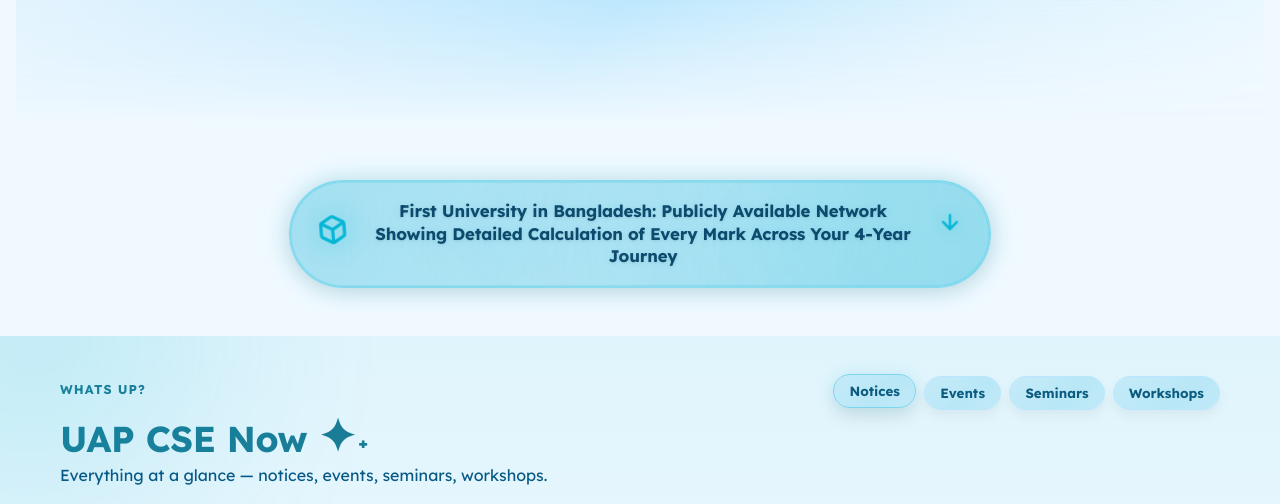
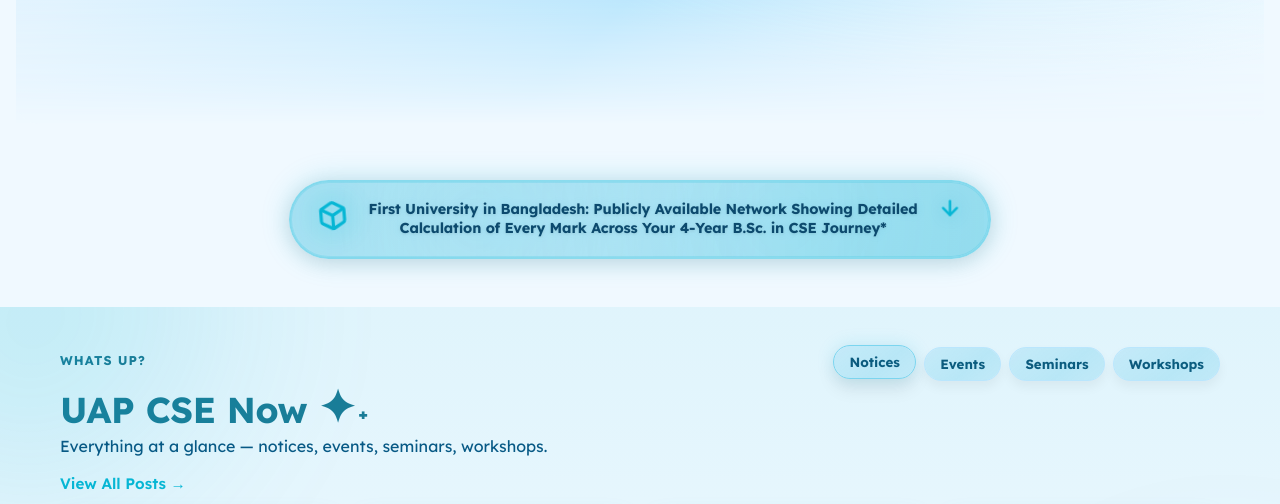
Before and after one commit to heydurjoy/uap_cse_dj, a Django app: page / in a window 1280 px wide. Shown: the part 605-1109 px from the top of the page. Run offline with Django 4.2, Linux system fonts and the light colour scheme; data comes from the database, SQL or seed files in the repository; some libraries are stand-ins or nearby versions.

Commit message:
v45 tag line fix and big publication update

```diff
--- a/templates/home.html
+++ b/templates/home.html
@@ -77,7 +77,7 @@
                     </svg>
                 </div>
                 <div class="marks-network-text">
-                    <p class="marks-network-tagline">First University in Bangladesh: Publicly Available Network Showing Detailed Calculation of Every Mark Across Your 4-Year Journey</p>
+                    <p class="marks-network-tagline">First University in Bangladesh: Publicly Available Network Showing Detailed Calculation of Every Mark Across Your 4-Year B.Sc. in CSE Journey*</p>
                 </div>
                 <div class="marks-network-arrow">
                     <svg xmlns="http://www.w3.org/2000/svg" width="22" height="22" viewBox="0 0 24 24" fill="none" stroke="currentColor" stroke-width="2.5" stroke-linecap="round" stroke-linejoin="round">
@@ -1875,7 +1875,7 @@
 }
 
 .marks-network-tagline {
-    font-size: 1.05rem;
+    font-size: .9rem;
     font-weight: 700;
     color: var(--text-primary);
     margin: 0;
```
